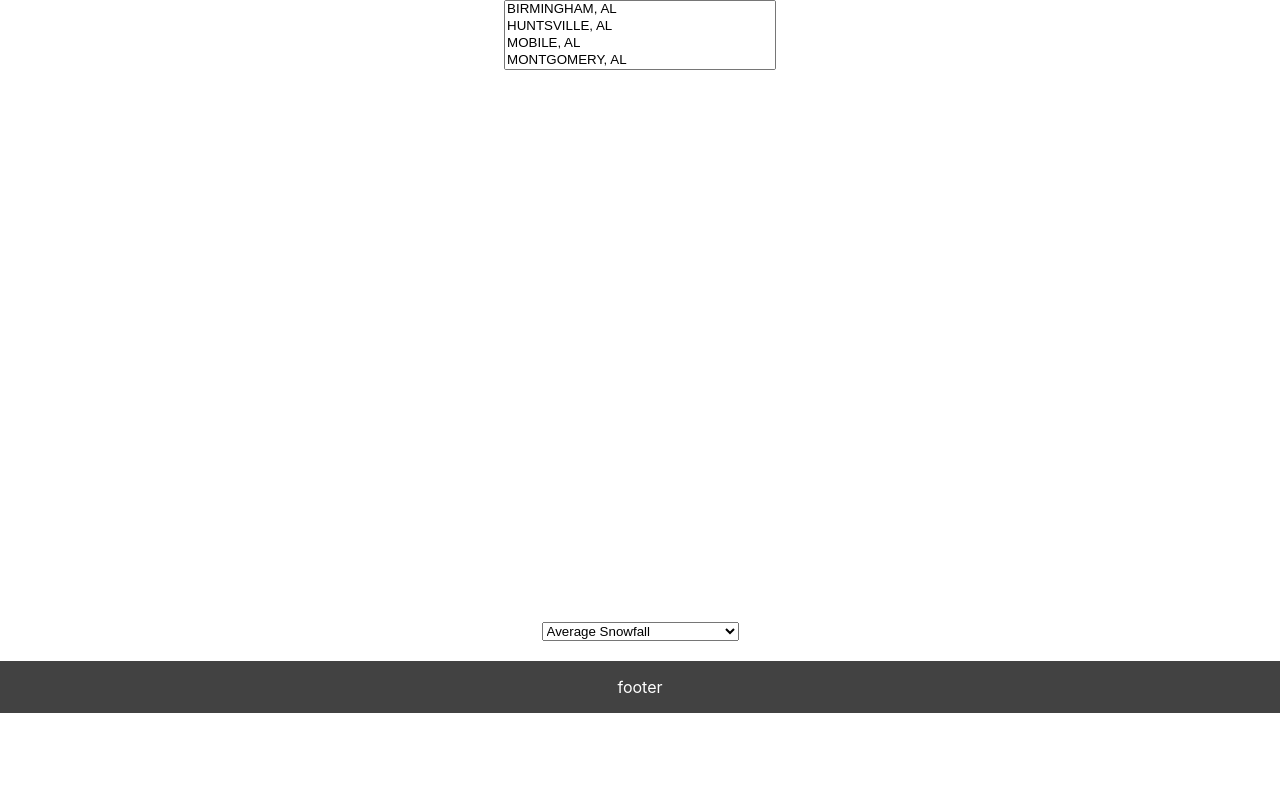
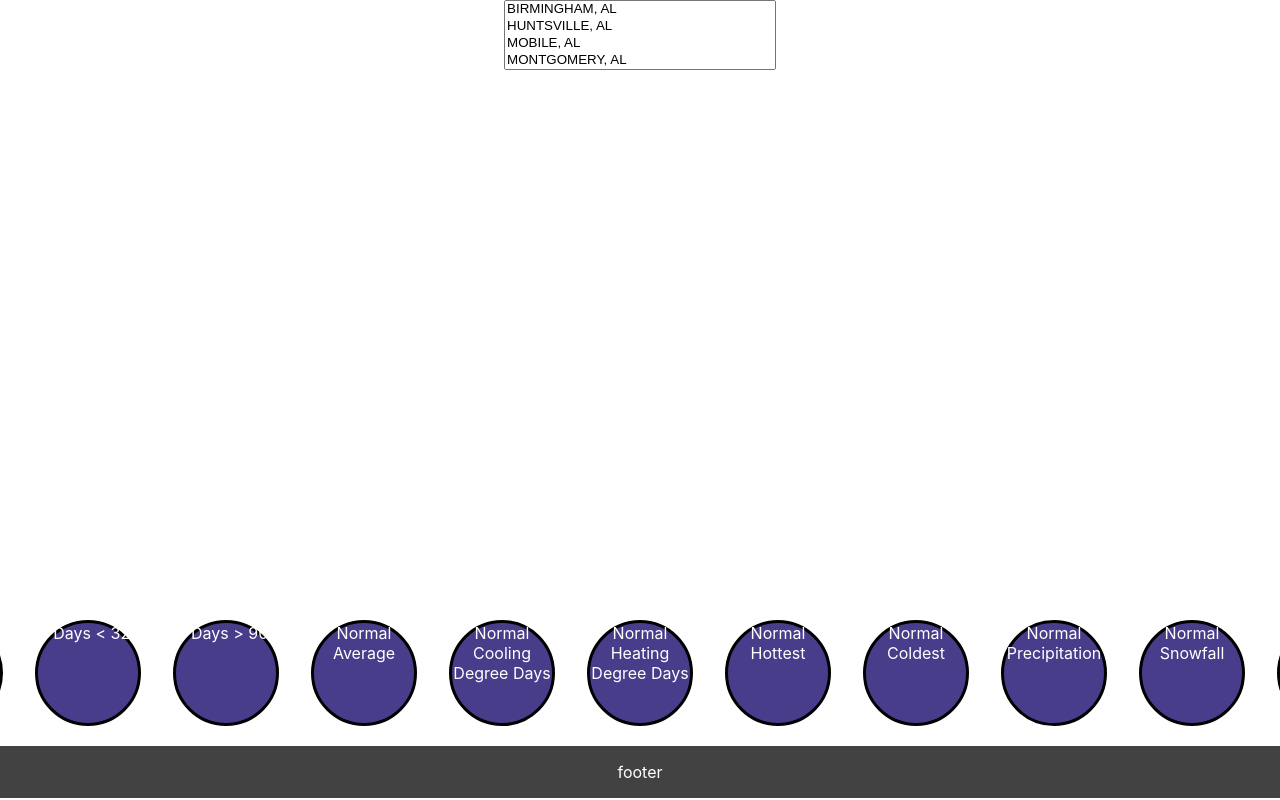
Before and after one commit to DaleMatthews/weather-compare, a React (Create React App) app in the folder weather-compare-app/: page / in a window 1280 px wide. Built offline with nearby package versions, Linux system fonts and the light colour scheme; the HTML template or start-up script is replaced by a standard one.

Commit message:
Setup fancier data selector

```diff
--- /dev/null
+++ b/weather-compare-app/src/components/DataSelection/DataSelection.css
@@ -0,0 +1,23 @@
+.data-selection-wrapper {
+  width: 100%;
+}
+
+.data-selection {
+  display: flex;
+  flex-flow: row nowrap;
+  align-items: stretch;
+  justify-content: center;
+  overflow: scroll;
+}
+
+.dataset {
+  min-width: 100px;
+  min-height: 100px;
+  margin: 0 16px;
+  background-color: darkslateblue;
+  color: white;
+
+  border: 3px solid black;
+  border-radius: 500px;
+  text-align: center;
+}
--- a/weather-compare-app/src/components/DataSelection/DataSelection.js
+++ b/weather-compare-app/src/components/DataSelection/DataSelection.js
@@ -2,16 +2,21 @@ import React from "react";
 import { connect } from "react-redux";
 import WeatherData from "../../data/weather-data.json";
 import { setDatasetSelection } from "../../redux/actions";
+import "./DataSelection.css";
+
+const createClassName = dataset => `dataset dataset--${dataset.toLowerCase().replace(/\s/gi, '-')}`;
 
 const DataSelection = ({ setDatasetSelection }) => {
-  const cities = Object.keys(WeatherData)
-  const datasets = Object.keys(WeatherData[cities[0]]).map(dataset => <option>{dataset}</option>);
+  const cities = Object.keys(WeatherData);
 
+  const datasets = Object.keys(WeatherData[cities[0]]).map(
+    dataset => <span key={dataset} className={createClassName(dataset)}>{dataset}</span>
+  );
   return (
-    <div>
-      <select onChange={e => setDatasetSelection(e.target.value)}>
+    <div className="data-selection-wrapper">
+      <div className="data-selection">
         {datasets}
-      </select>
+      </div>
     </div>
   );
 };
```
